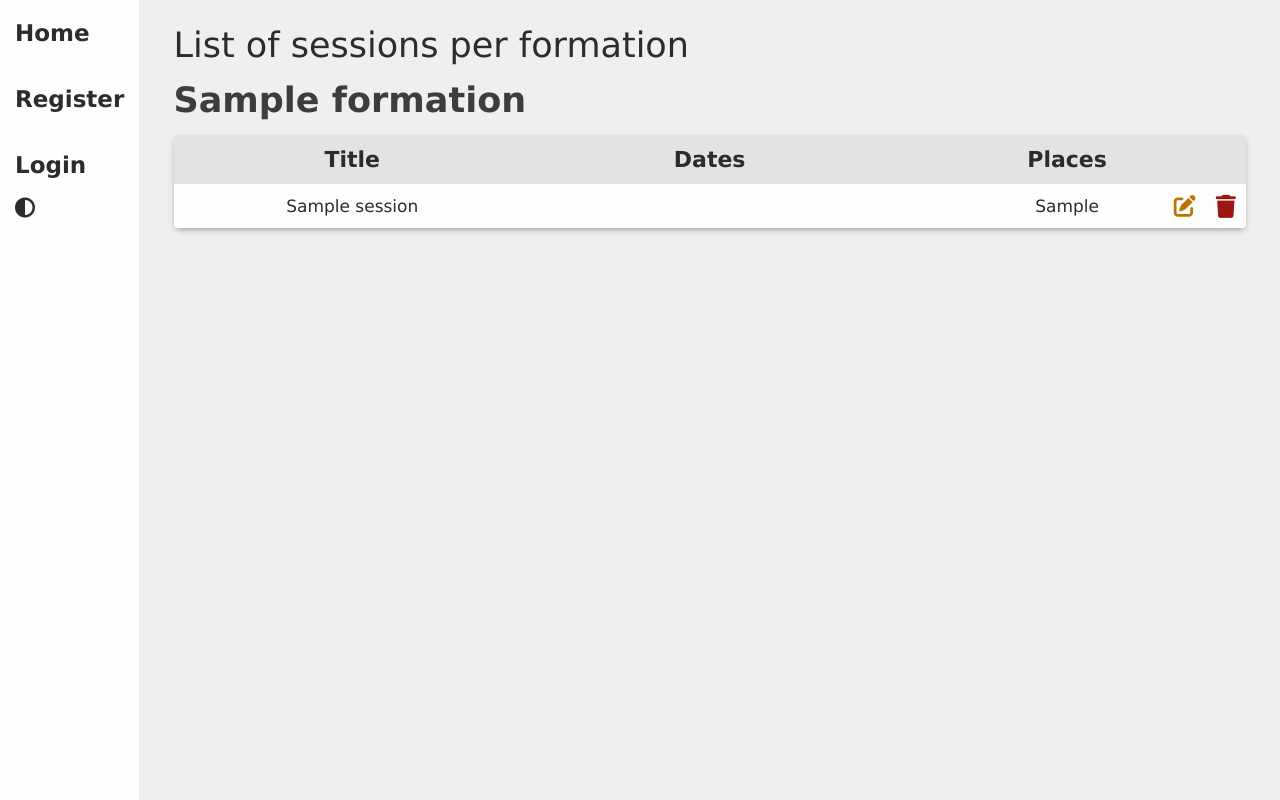
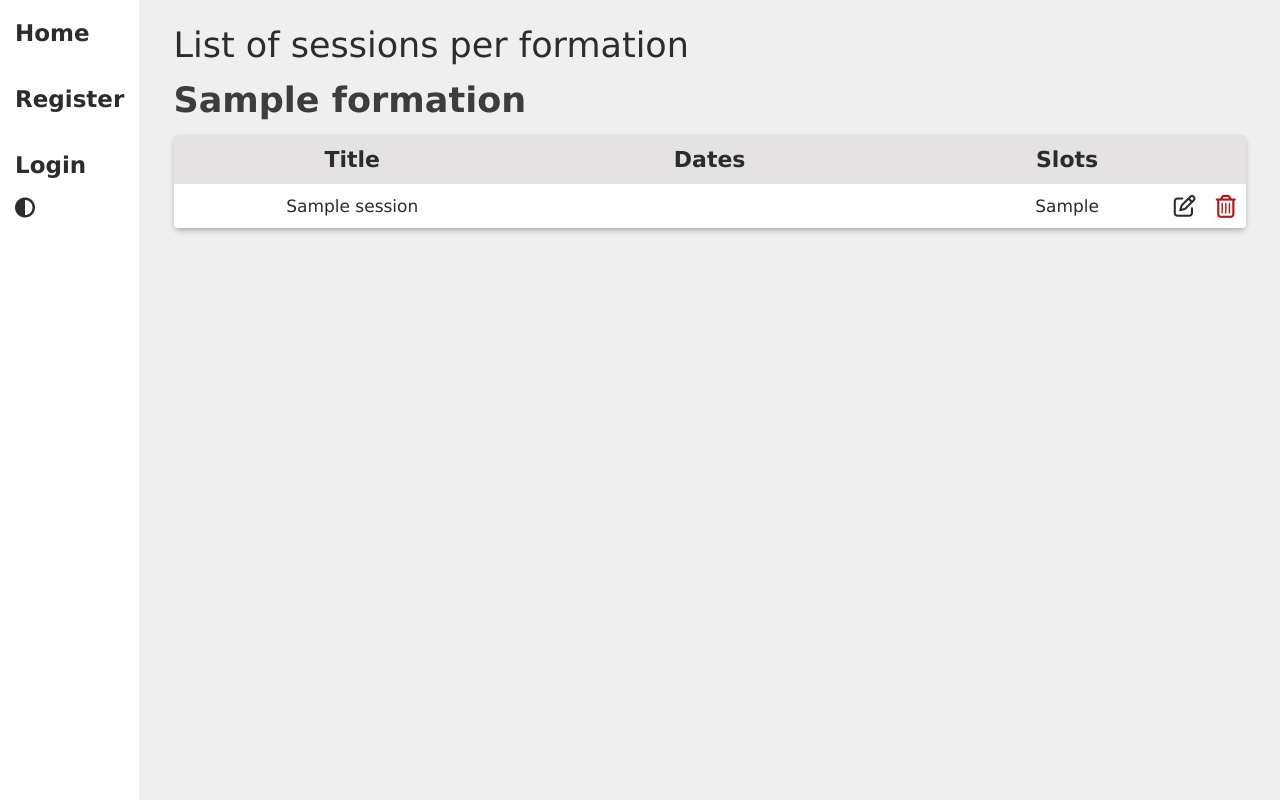
Before and after one commit to Molina-Q/SfSession, a Symfony app: template templates/session/listByFormation.html.twig in a window 1280 px wide. Run offline with Twig, Linux system fonts and the light colour scheme; the template is opened without the code that fills it: most values are stand-ins (such as "Sample title", 1, 10 or a date in 2020); some libraries are stand-ins or nearby versions.

Commit message:
Update edit & delete icon

```diff
--- a/public/css/style.css
+++ b/public/css/style.css
@@ -1,8 +1,7 @@
 /************************* General *************************/
 /***********************************************************/
 :root {
-    --danger-color: #9C1414;
-    --alert-color:#C07300;
+    --danger-color: #ac1a1a;
 
     --font-size-big: 35px;
     --font-size-title: 22px;
@@ -70,6 +69,9 @@ b {
 
     --shadow:rgba(0, 129, 105, 0.527) 0px 3px 7px -2px, rgba(0, 0, 0, 0.3) 0px 3px 7px -3px;
     --shadow-hover:rgba(1, 131, 107, 0.39) 0px 10px 23px -5px, rgba(0, 0, 0, 0.3) 0px 8px 12px -8px;
+
+    --alert-color:#d3d3d3;
+
 }
 
 .light-mode {
@@ -86,6 +88,9 @@ b {
 
     --shadow:rgba(50, 50, 93, 0.25) 0px 3px 7px -2px, rgba(0, 0, 0, 0.3) 0px 3px 7px -3px;
     --shadow-hover:rgba(50, 50, 93, 0.25) 0px 13px 27px -5px, rgba(0, 0, 0, 0.3) 0px 8px 16px -8px;
+
+    --alert-color:#2b2b2b;
+
 }
 
 #switch-mode {
@@ -312,7 +317,7 @@ nav a:not(.nav-main) {
 }
 
 /* delete btn */
-.fa-trash {
+.fa-trash-can {
     font-size: 23px;
 
     color: var(--danger-color);
--- a/templates/formation/index.html.twig
+++ b/templates/formation/index.html.twig
@@ -28,11 +28,11 @@
                 </a>
                 {# later nb sessions will be put #}
                 <a href="{{ path('update_formation', {id: formation.id}) }}">
-                    <i class="fa-solid fa-pen-to-square"></i>
+                    <i class="fa-regular fa-pen-to-square"></i>
                 </a>
 
                 <a href="{{ path('delete_formation', {id: formation.id}) }}" class="deleteIcon">
-                    <i class="fa-solid fa-trash"></i>
+                    <i class="fa-regular fa-trash-can"></i>
                 </a>
             </div>
 
--- a/templates/session/details.html.twig
+++ b/templates/session/details.html.twig
@@ -98,7 +98,7 @@
                         <p class="table-item">{{ programme.duration }} days</p>
 
                         <a href="{{ path('delete_programme', {id: programme.id}) }}" class="deleteIcon">
-                            <i class="fa-solid fa-trash"></i>
+                            <i class="fa-regular fa-trash-can"></i>
                         </a>
                     </div>
                 {% endfor %}
--- a/templates/session/listByFormation.html.twig
+++ b/templates/session/listByFormation.html.twig
@@ -28,12 +28,12 @@
         <div class="table-row table-header">
             <p class="table-item">Title</p>
             <p class="table-item">Dates</p>
-            <p class="table-item">Places</p>
+            <p class="table-item">Slots</p>
         </div>
 
         {% if formation.sessions|length > 0 %}
 
-            {% for session in formation.sessions %}
+            {% for session in formation.sessions|sort((b, a) => a.dateStart <=> b.dateStart) %}
             <div class="table-row">
                 <a href="{{ path('details_session', {id: session.id}) }}" class="table-item">
                     {{ session }}
@@ -43,11 +43,11 @@
                 <p class="table-item">{{ session.nbSlot }}</p>
 
                 <a href="{{ path('update_session', {id: session.id}) }}">
-                    <i class="fa-solid fa-pen-to-square"></i>
+                    <i class="fa-regular fa-pen-to-square"></i>
                 </a>
 
                 <a href="{{ path('delete_formation', {id: formation.id}) }}">
-                    <i class="fa-solid fa-trash  "></i>
+                    <i class="fa-regular fa-trash-can"></i>
                 </a>
             </div>
             {% endfor %}
--- a/templates/user/details.html.twig
+++ b/templates/user/details.html.twig
@@ -16,11 +16,11 @@
         <h2>Personal information</h1>
 
         <a href="">
-            <i class="fa-solid fa-pen-to-square"></i>
+            <i class="fa-regular fa-pen-to-square"></i>
         </a>
 
         <a href="" class="deleteIcon">
-            <i class="fa-solid fa-trash  "></i>
+            <i class="fa-regular fa-trash-can  "></i>
         </a>
     </div>
     <div class="table-free">
--- a/templates/user/index.html.twig
+++ b/templates/user/index.html.twig
@@ -26,11 +26,11 @@
         <p class="table-item">{{ user.city }}</p>
 
         <a href="{{ path('update_user', {id: user.id}) }}">
-            <i class="fa-solid fa-pen-to-square"></i>
+            <i class="fa-regular fa-pen-to-square"></i>
         </a>
 
         <a href="{{ path('delete_user', {id: user.id}) }}" class="deleteIcon">
-            <i class="fa-solid fa-trash"></i>
+            <i class="fa-regular fa-trash-can"></i>
         </a>
     </div>
     {% endfor %}
```
Also changed, not shown: src/Repository/FormationRepository.php (+15 -0 lines), templates/tag/index.html.twig (+4 -4 lines).
